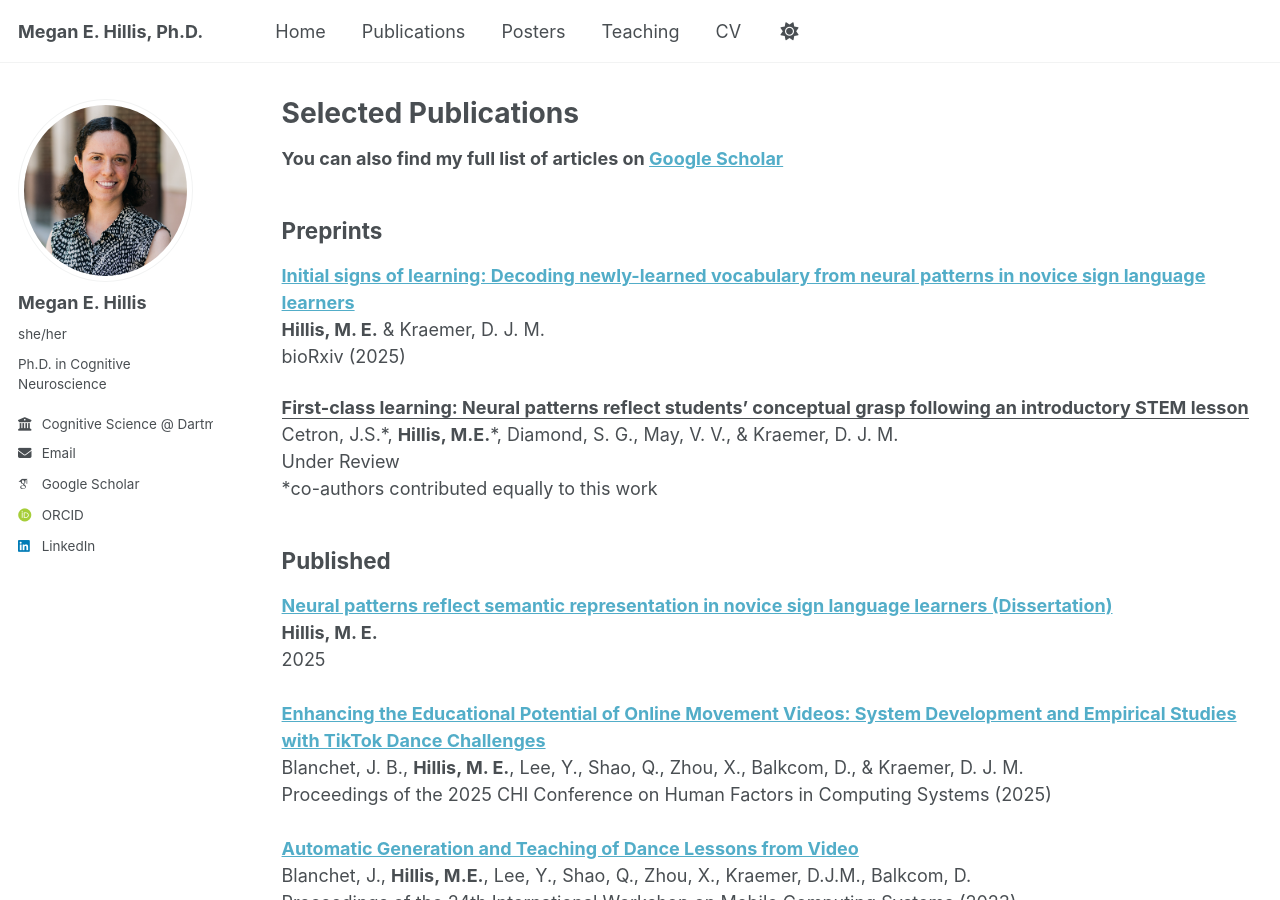
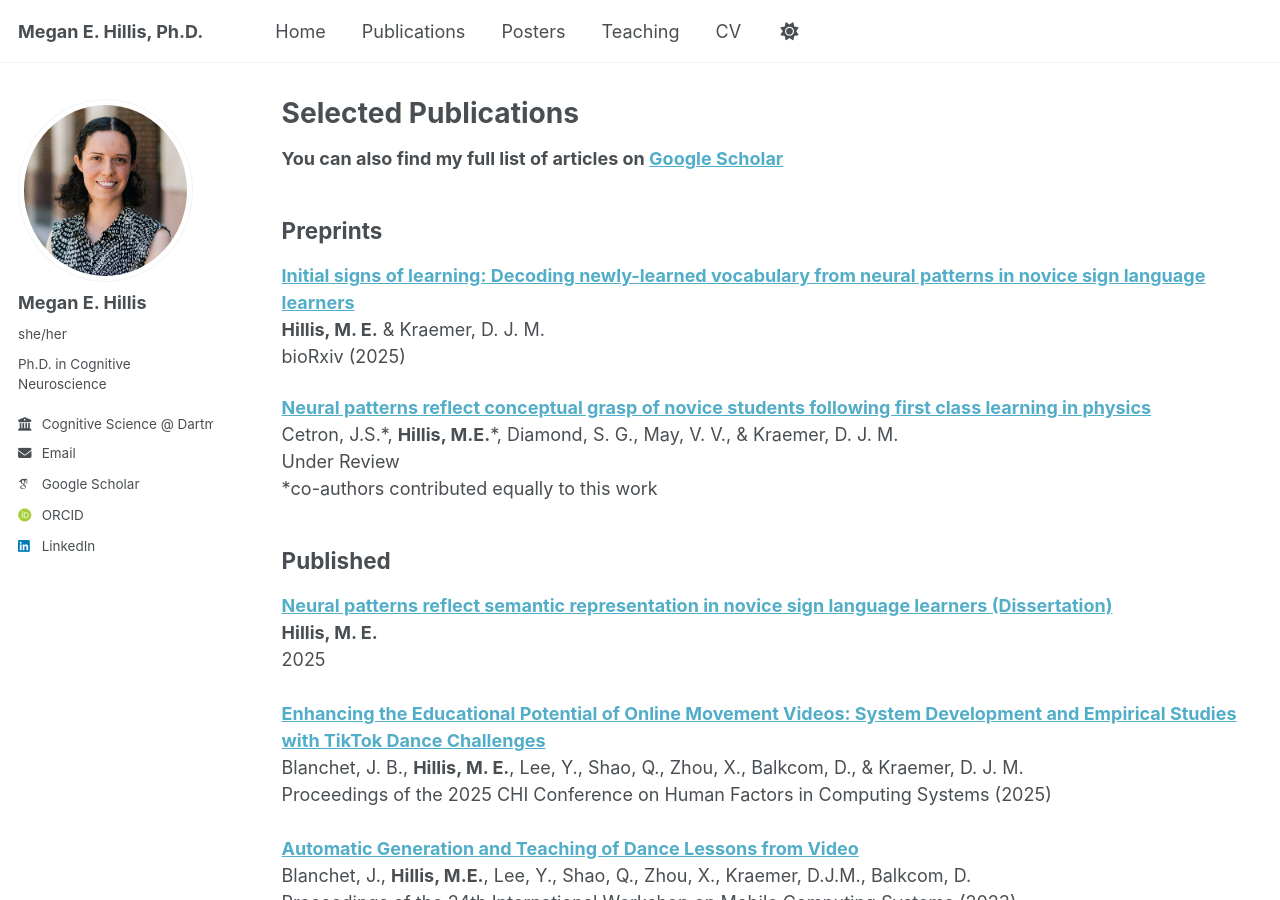
Before and after one commit to megan-hillis/megan-hillis.github.io, a Jekyll site: the page built from _pages/publications_md.md, in a window 1280 px wide and 900 px high. Built offline with Jekyll 4.4.1, drawn with Linux system fonts in a browser that asks for light colours; some web fonts are replaced.

Commit message:
Add link to StaticsII preprint

```diff
--- a/_pages/publications_md.md
+++ b/_pages/publications_md.md
@@ -16,7 +16,7 @@ author_profile: true
 **Hillis, M. E.** & Kraemer, D. J. M. \
 bioRxiv (2025)
 
-**<ins>First-class learning: Neural patterns reflect students’ conceptual grasp following an introductory STEM lesson</ins>** \
+[**Neural patterns reflect conceptual grasp of novice students following first class learning in physics**](https://doi.org/10.21203/rs.3.rs-6992513/v1) \
 Cetron, J.S.\*, **Hillis, M.E.**\*, Diamond, S. G., May, V. V., & Kraemer, D. J. M. \
 Under Review \
 	\*co-authors contributed equally to this work
```
